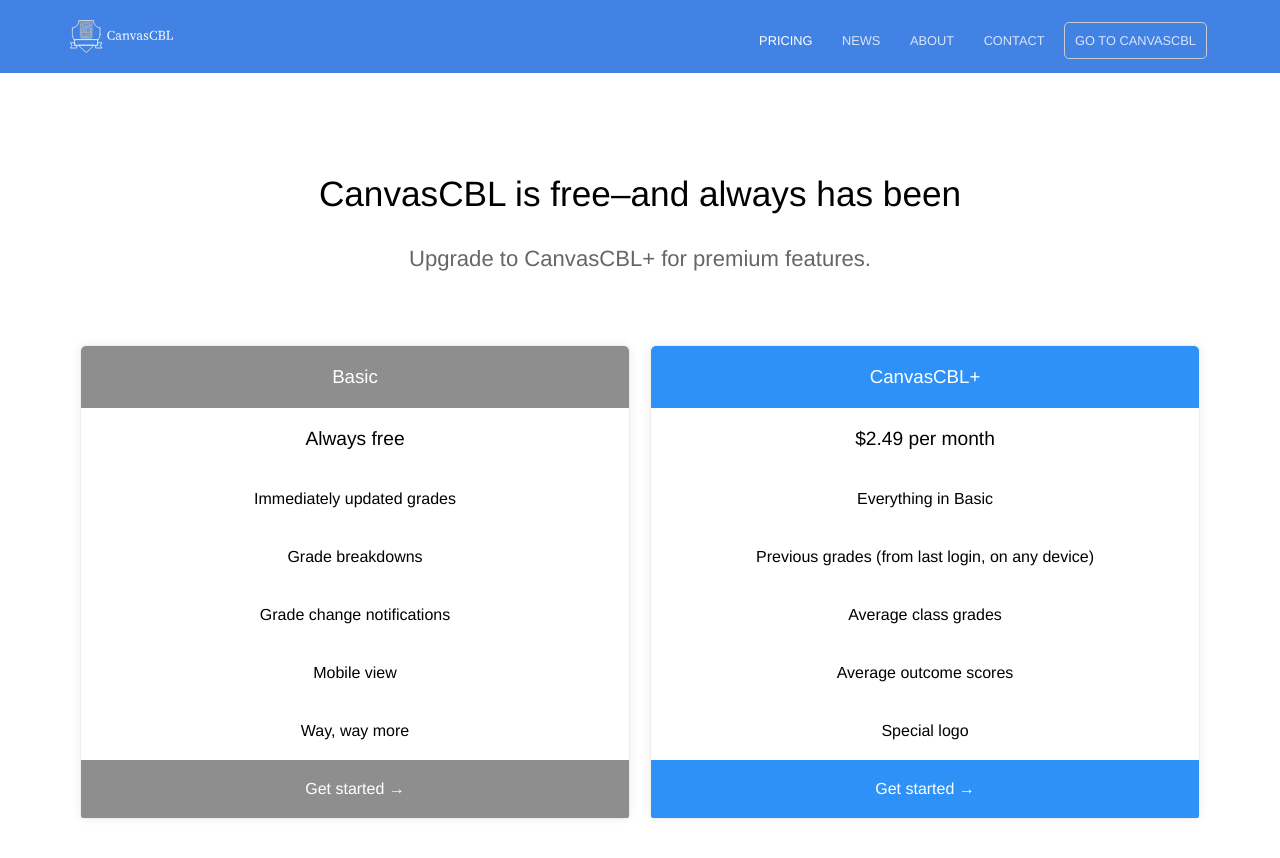
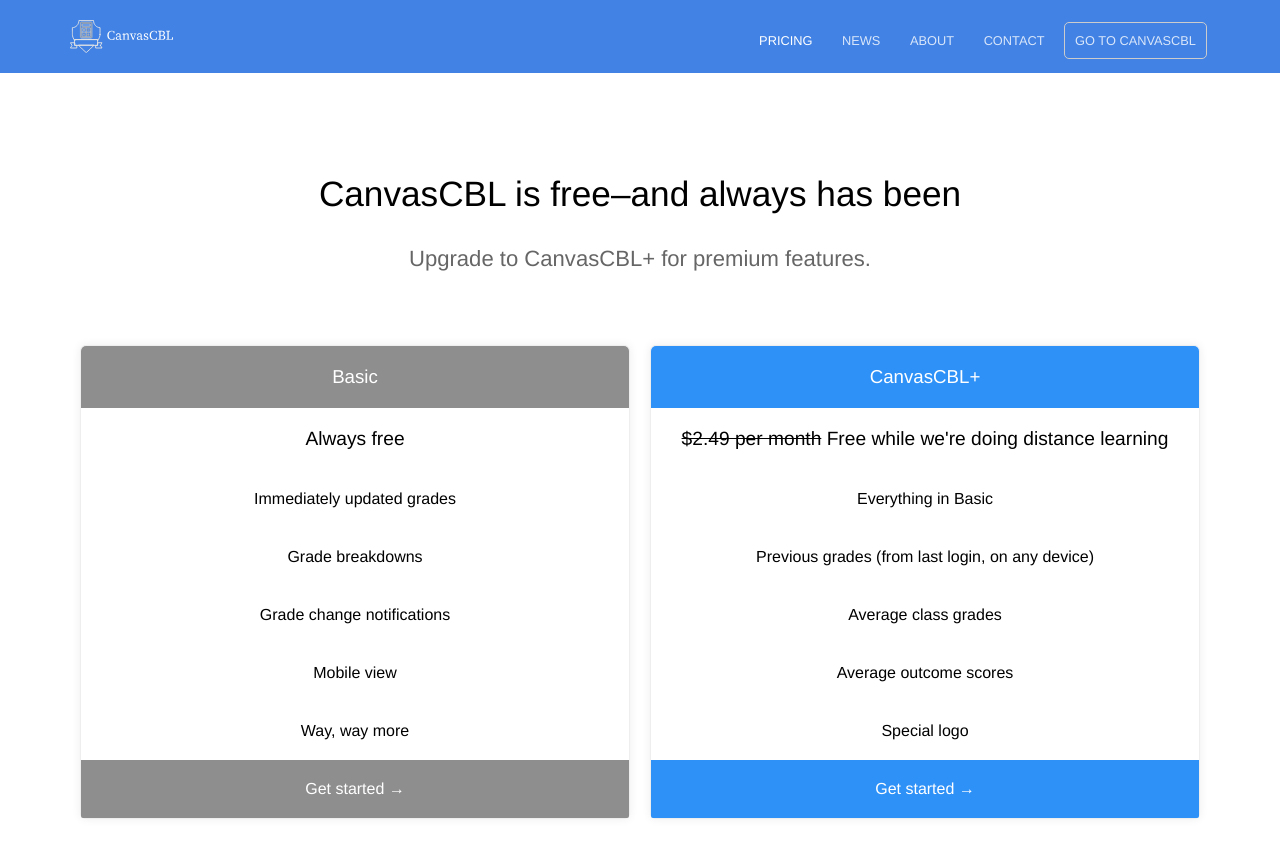
Before and after one commit to canvascbl/landing, a Jekyll site: the page built from pricing.html, in a window 1280 px wide and 900 px high. Shown: the top 858 px of the window. Built offline with Jekyll 4.4.1, drawn with Linux system fonts in a browser that asks for light colours.

Commit message:
Plus is free

```diff
--- a/pricing.html
+++ b/pricing.html
@@ -24,7 +24,7 @@
   - name: CanvasCBL+
     color: "#2E91F8"
     features:
-      - text: $2.49 per month
+      - text: <del>$2.49 per month</del> Free while we're doing distance learning
         highlight: true
       - text: Everything in Basic
         highlight: false
```
